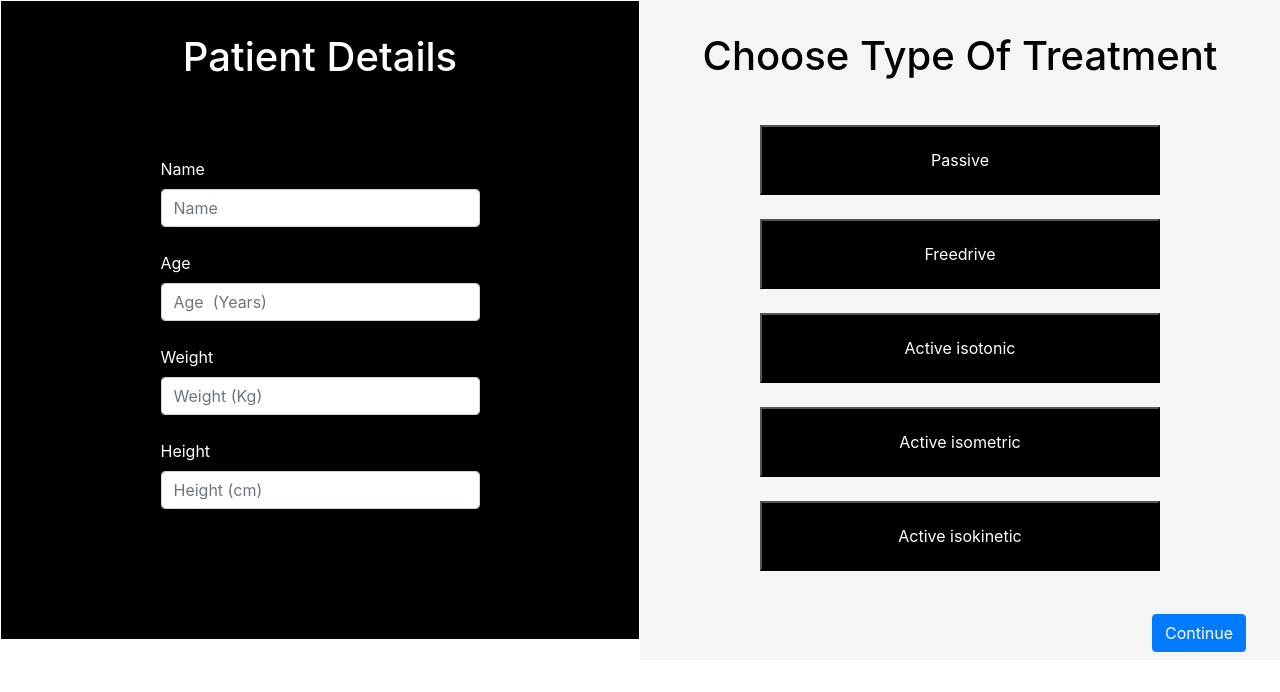
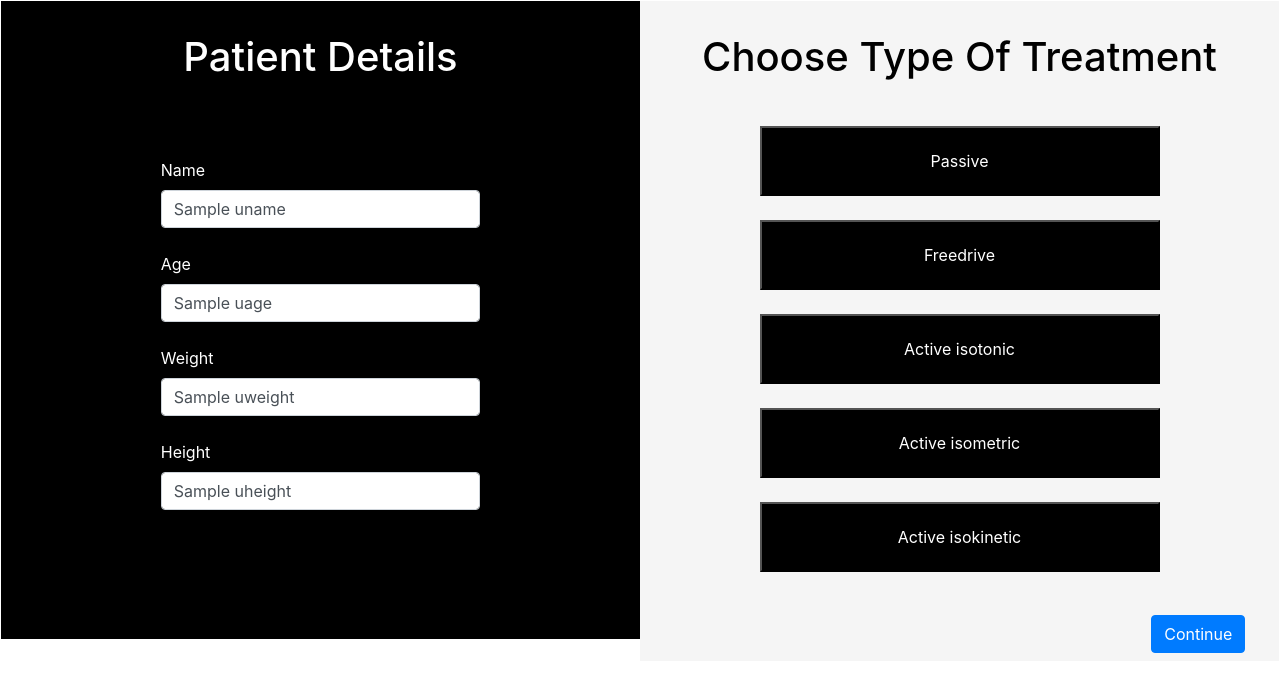
Before and after one commit to harsh21p/ForHealth-Web-Application, a Flask app: template templates/form.html in a window 1280 px wide. Shown: the part 70-762 px from the top of the page. Run offline with Flask 2, Linux system fonts and the light colour scheme; the template is opened without the code that fills it: most values are stand-ins (such as "Sample title", 1, 10 or a date in 2020); some libraries are stand-ins or nearby versions.

Commit message:
Form backend

```diff
--- a/main.py
+++ b/main.py
@@ -106,9 +106,7 @@ def dashboard():
         if dataform is not None:
                 value1dbl=dataform['value1']
                 value2dbl=dataform['value2']
-                name=session["username"]+session['password']
-                print(name)
-                return render_template("dashboard.html",value1db=value1dbl,value2db=value2dbl,user=name)
+                return render_template("dashboard.html",value1db=value1dbl,value2db=value2dbl,user=session["username"])
     else:
         return render_template("dashboard.html",user=session["username"])
   else:
@@ -123,24 +121,33 @@ def select():
         return render_template("select.html")
     else:
         return redirect(url_for("login"))
-
 # Details of user form
 
 @app.route('/details.html',methods=['GET','POST'])
 def details():
     if session["username"] == session["username1"]:
-        if request.method == 'POST':
-            name = request.form["uname"]
-            age = request.form["uage"]
-            weight = request.form["uweight"]
-            height = request.form["uheight"]
+        cursor.execute("select * from info1 WHERE name_user=(?)",(session['username'],))
+        dataform=cursor.fetchone()
+        if dataform['uname'] is None:
+            if request.method == 'POST':
+                name = request.form["uname"]
+                age = request.form["uage"]
+                weight = request.form["uweight"]
+                height = request.form["uheight"]
+                cursor.execute("UPDATE info1 SET uname=(?),uage=(?),uweight=(?),uheight=(?) WHERE name_user=(?)",(name,age,weight,height,dataform['name_user']))
+                db.commit()
+                return render_template("form.html")
+            else:
+                return render_template("form.html")
 
-            cursor.execute("INSERT INTO info1(uname,uage,uweight,uheight) VALUES((?),(?),(?),(?),(?)) WHERE 'name_user'=(?) AND 'password_user'=(?)",(name,age,weight,height,session['username'],session['password']))
-            db.commit()
-
-        return render_template("form.html")
-    else:
-        return redirect(url_for("login"))
+        elif dataform['uname'] is not None:
+                uname = dataform['uname']
+                uage = dataform['uage']
+                uweight = dataform['uweight']
+                uheight = dataform['uheight']
+                return render_template("form.html",uname=uname,uage=uage,uweight=uweight,uheight=uheight)
+        else:
+            return redirect(url_for("login"))
 
 
 # @/data route to send data from database to webpage
--- a/templates/form.html
+++ b/templates/form.html
@@ -60,27 +60,25 @@
 
         <!-- First -->
 
-
+           <form class="form1" method="post">
               <div class="first">
-            <form class="form1">
-
                 <h1 class="pdetails" style="margin-top: 5%;">Patient Details</h1>
 
                 <label for="fname" style="margin-top: 12%; margin-left: 25%;">Name</label>
                 <center>
-                <input  type="text" class="form-control" style="width: 50%; "  id="fname" name="uname" placeholder="Name">
+                <input  type="text" value="{{uname}}" class="form-control" style="width: 50%; "  id="fname" name="uname" placeholder="Name">
                 <br> </center>
                 <label  for="fage" style="margin-left: 25%;">Age</label>
                 <center>
-                <input class="form-control" style="width: 50%;" type="text" id="lage" name="uage"v placeholder="Age  (Years)">
+                <input class="form-control" value="{{uage}}" style="width: 50%;" type="text" id="lage" name="uage"v placeholder="Age  (Years)">
                 <br> </center>
                 <label for="fweight" style="margin-left: 25%;">Weight</label>
                 <center>
-                <input class="form-control" style="width: 50%;" type="text" id="lweight" name="uweight" placeholder="Weight (Kg)">
+                <input class="form-control" value="{{uweight}}" style="width: 50%;" type="text" id="lweight" name="uweight" placeholder="Weight (Kg)">
                 <br> </center>
                 <label for="fheight" style="margin-left: 25%;">Height</label>
                 <center>
-                <input class="form-control" style="width: 50%; margin-bottom: 16.5%;" type="text" id="lheight" name="uheight" placeholder="Height (cm)">
+                <input class="form-control" value="{{uheight}}" style="width: 50%; margin-bottom: 16.5%;" type="text" id="lheight" name="uheight" placeholder="Height (cm)">
                 <br> </center>
 
               </div>
@@ -108,6 +106,7 @@
               </center>
 
               <button type="submit" class="btn btn-primary mb-2" style="margin-left:80%;margin-top:3%;">Continue</button>
+
             </div>
           </form>
 
```
Also changed, not shown: Database.db, README.md. Lines whose indentation alone changed are shown as unchanged.
